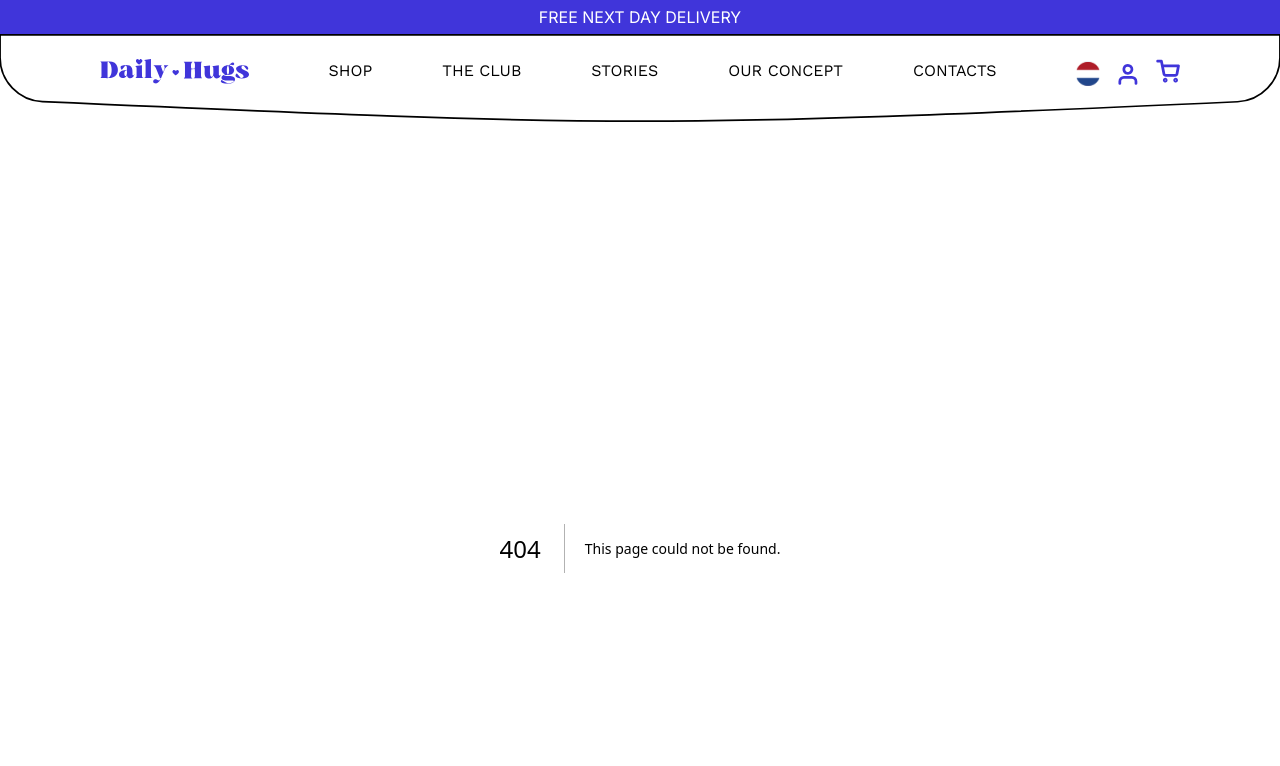
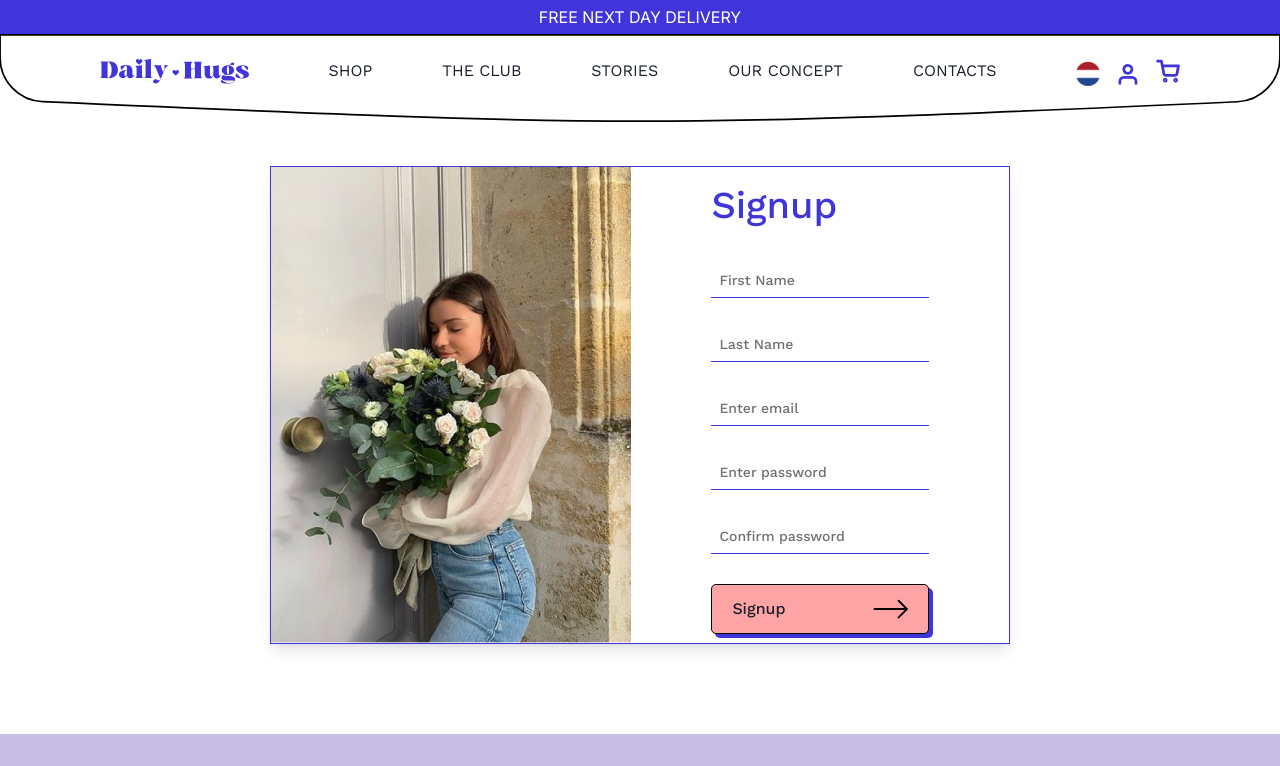
Before and after one commit to mdemon00/daily-hugs-dev, a Next.js app: page /signup in a window 1280 px wide. Before the commit this address had no page. Shown: the top 766 px of the page. Built offline with nearby package versions, Linux system fonts and the light colour scheme.

Commit message:
add reg page

```diff
--- /dev/null
+++ b/app/signup/page.js
@@ -0,0 +1,105 @@
+"use client";
+
+import ThemeButton from "@/components/common/ThemeButton";
+import Image from "next/image";
+import React, { useState } from "react";
+import axios from "axios";
+
+const Signup = () => {
+  const [formData, setFormData] = useState({
+    first_name: "",
+    last_name: "",
+    email: "",
+    password: "",
+    confirm_password: "",
+  });
+
+  const [error, setError] = useState(null);
+
+  const handleChange = (e) => {
+    setFormData({ ...formData, [e.target.name]: e.target.value });
+  };
+
+  const handleSignup = async () => {
+    try {
+      // Make a request to your signup API
+      const response = await axios.post(
+        "http://localhost:9000/api/register",
+        formData
+      );
+      // Handle the response as needed
+      console.log("Signup successful", response.data);
+    } catch (error) {
+      // Handle errors
+      console.error("Signup failed", error);
+      setError(
+        error.response ? error.response.data.message : "An error occurred"
+      );
+    }
+  };
+
+  return (
+    <div className="px-6 mb-[50px] lg:mb-[90px] mt-[30px]">
+      <div className="flex items-center py-9 xl:py-0 w-full mx-auto md:w-full mx-6 md:mx-auto md:max-w-[60%] shadow-lg border-[1px] border-accent-purple ">
+        <Image
+          src={"/RomanceDose/Dose_1.png"}
+          width={415}
+          height={500}
+          style={{ maxHeight: 700, objectFit: "cover" }}
+          alt="Login"
+          className="hidden lg:block"
+        />
+        <div className="w-full max-w-[406px] px-6 md:px-0 md:mx-[80px] flex flex-col space-y-[30px]">
+          <div className="text-30 lg:text-38 text-accent-purple work-sans-500 w-fit">
+            Signup
+          </div>
+          <input
+            className="text-14 work-sans-500 placeholder:text-accent-grey border-b-[1px] border-accent-purple focus:border-none focus:outline px-2 py-[6px] w-full max-w-[396px] transition duration-300"
+            placeholder="First Name"
+            type="text"
+            name="first_name"
+            onChange={handleChange}
+          />
+          <input
+            className="text-14 work-sans-500 placeholder:text-accent-grey border-b-[1px] border-accent-purple focus:border-none focus:outline px-2 py-[6px] w-full max-w-[396px] transition duration-300"
+            placeholder="Last Name"
+            type="text"
+            name="last_name"
+            onChange={handleChange}
+          />
+          <input
+            className="text-14 work-sans-500 placeholder:text-accent-grey border-b-[1px] border-accent-purple focus:border-none focus:outline px-2 py-[6px] w-full max-w-[396px] transition duration-300"
+            placeholder="Enter email"
+            type="email"
+            name="email"
+            onChange={handleChange}
+          />
+          <input
+            className="text-14 work-sans-500 placeholder:text-accent-grey border-b-[1px] border-accent-purple focus:border-none focus:outline px-2 py-[6px] w-full max-w-[396px] transition duration-300"
+            placeholder="Enter password"
+            type="password"
+            name="password"
+            onChange={handleChange}
+          />
+          <input
+            className="text-14 work-sans-500 placeholder:text-accent-grey border-b-[1px] border-accent-purple focus:border-none focus:outline px-2 py-[6px] w-full max-w-[396px] transition duration-300"
+            placeholder="Confirm password"
+            type="password"
+            name="confirm_password"
+            onChange={handleChange}
+          />
+          <div className="mt-[900px]">
+            <ThemeButton title={"Signup"} onClick={handleSignup} />
+          </div>
+          {error && (
+            <div className="mt-4 p-4 bg-red-500 text-white rounded-md">
+              {error}
+            </div>
+          )}
+        </div>
+      </div>
+    </div>
+  );
+};
+
+export default Signup;
--- a/package.json
+++ b/package.json
@@ -12,6 +12,7 @@
     "@chakra-ui/react": "^2.8.0",
     "@emotion/react": "^11.11.1",
     "@emotion/styled": "^11.11.0",
+    "axios": "^1.6.2",
     "country-state-city": "^3.1.4",
     "eslint": "8.45.0",
     "eslint-config-next": "13.4.12",
```
Also changed, not shown: 1 other file (tests, documents, lock files or other folders).
